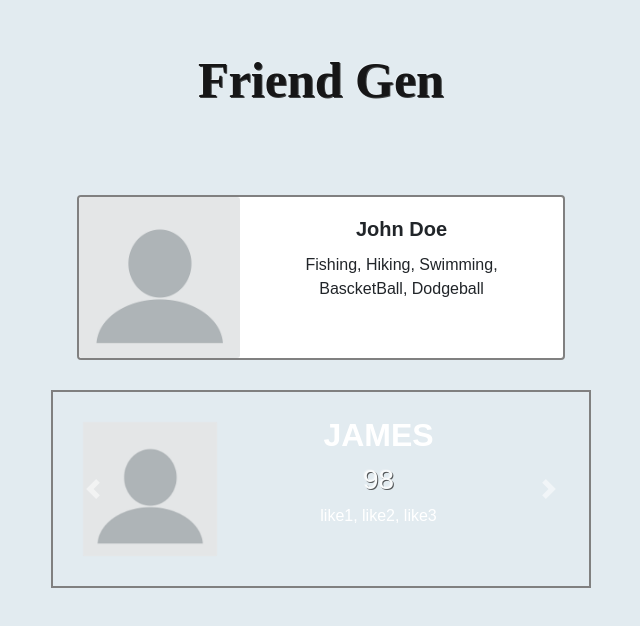
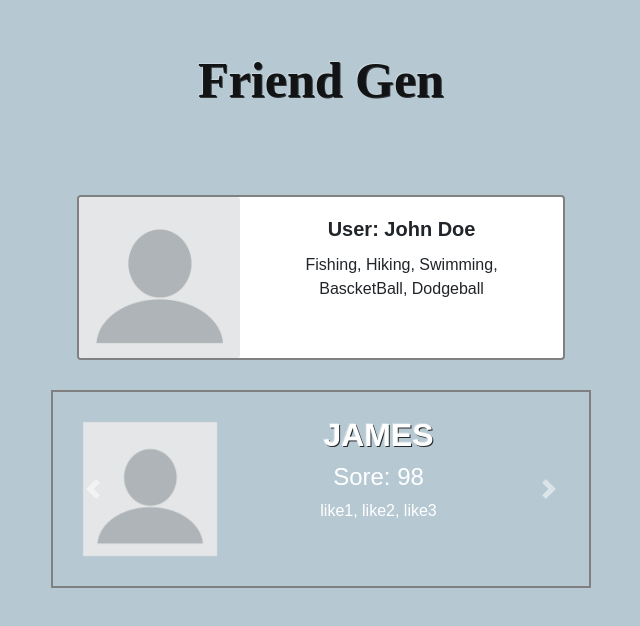
Before and after one commit to prphntm63/friendgen, a plain HTML site: page index.html in a window 1280 px wide. Both pictures are taken after a click on the button "Login with facebook". Shown: the whole page, without its empty margins (319-959 px from the left). Drawn offline with nearby package versions, Linux system fonts and the light colour scheme.

Commit message:
CSS changes

```diff
--- a/index.html
+++ b/index.html
@@ -21,7 +21,7 @@
 
         <div class="row" id="main-div" style="border: solid 2px #FFFAFA; display: flex; flex-direction: column; margin: auto; width: 50%; padding: 40px; border-radius: 15px; background-color: #f0ead6; margin-top: 75px">
             <div class="col-xs-1 center-block text-center">
-            <h3 style=" margin-bottom: 20px; ">MEMBER LOGIN</h3>
+            <h3 style=" margin-bottom: 20px;text-shadow: -1px -1px 0px rgba(255,255,255,0.3), 1px 1px 0px rgba(0,0,0,0.8); ">MEMBER LOGIN</h3>
             <button onclick="clickLogin()" id="loginBtn" type="button" class="btn btn-outline-light">Login with facebook</button>
             </div>
         </div>
--- a/script.js
+++ b/script.js
@@ -20,7 +20,8 @@ function clickLogin(){
               </div>
               <div class="col-md-8">
                 <div class="card-body">
-                  <h5 id="userName" class="card-title" style="font-weight: bold">${name}</h5>
+
+                  <h5 id="userName" class="card-title" style="font-weight: bold">User: ${name}</h5>
                   <p id="userLikes" class="card-text">${likes.join(', ')}</p>
                   <div style="display: flex">
 
@@ -57,7 +58,7 @@ function clickLogin(){
                 <div class="carousel-caption d-none d-md-block" >
                         <div style="margin-right: -20px; width: 80%; float: right; height: 130px">
                                 <h2 style="text-align: center"><b>${matchedUsers[0].name}</b></h2>
-                                <h3>${matchedUsers[0].score}</h3>
+                                <h4>Sore: ${matchedUsers[0].score}</h4>
                                 <p>${matchedUsers[0].matchingLikes.join(", ")}</p>
                             </div>
                 </div>
@@ -67,7 +68,7 @@ function clickLogin(){
                 <div class="carousel-caption d-none d-md-block" >
                         <div style="margin-right: -20px; width: 80%; float: right; height: 130px">
                                 <h2 style="text-align: center"><b>${matchedUsers[1].name}</b></h2>
-                                <h3>${matchedUsers[1].score}</h3>
+                                <h4>Score: ${matchedUsers[1].score}</h4>
                                 <p>${matchedUsers[1].matchingLikes.join(", ")}</p>
                             </div>
                 </div>
@@ -77,7 +78,7 @@ function clickLogin(){
                 <div class="carousel-caption d-none d-md-block" >
                         <div style="margin-right: -20px; width: 80%; float: right; height: 130px">
                                 <h2 style="text-align: center"><b>${matchedUsers[2].name}</b></h2>
-                                <h3>${matchedUsers[2].score}</h3>
+                                <h4>Score: ${matchedUsers[2].score}</h4>
                                 <p>${matchedUsers[2].matchingLikes.join(", ")}</p>
                             </div>
                 </div>
@@ -87,7 +88,7 @@ function clickLogin(){
                 <div class="carousel-caption d-none d-md-block" >
                         <div style="margin-right: -20px; width: 80%; float: right; height: 130px">
                                 <h2 style="text-align: center"><b>${matchedUsers[3].name}</b></h2>
-                                <h3>${matchedUsers[3].score}</h3>
+                                <h4>Score: ${matchedUsers[3].score}</h4>
                                 <p>${matchedUsers[3].matchingLikes.join(", ")}</p>
                             </div>
                 </div>
--- a/styles.css
+++ b/styles.css
@@ -1,5 +1,5 @@
 body{
-    background-color: #e2ebf0;
+    background-color:#b6c8d2;
     padding: 0px;
     margin: 0px;
     font-family: 'Nunito', sans-serif;
@@ -18,7 +18,7 @@ h3{
     color: rgb(255, 255, 255);
 
 	text-align: center;
-	text-shadow: -1px -1px 0px rgba(255,255,255,0.3), 1px 1px 0px rgba(0,0,0,0.8);
+
 	opacity: 0.8;
 }
 
@@ -31,6 +31,16 @@ h1{
     color: black;
 }
 
+h2 {
+    text-shadow: -1px -1px 0px rgba(255,255,255,0.3), 1px 1px 0px rgba(0,0,0,0.8);
+
+
+}
+
+p{
+
+}
+
 #carouselContainer {
     display: flex;
     width: 600px;
```
